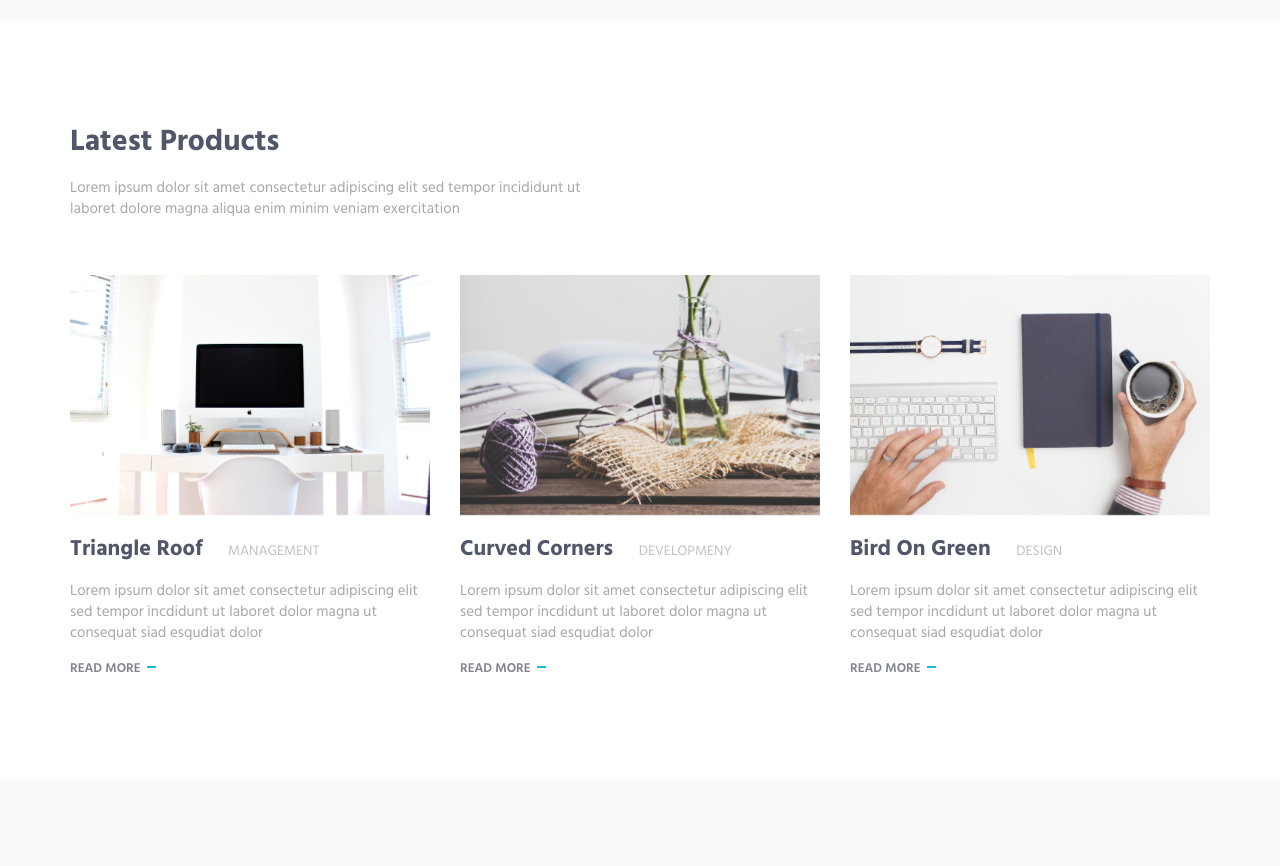
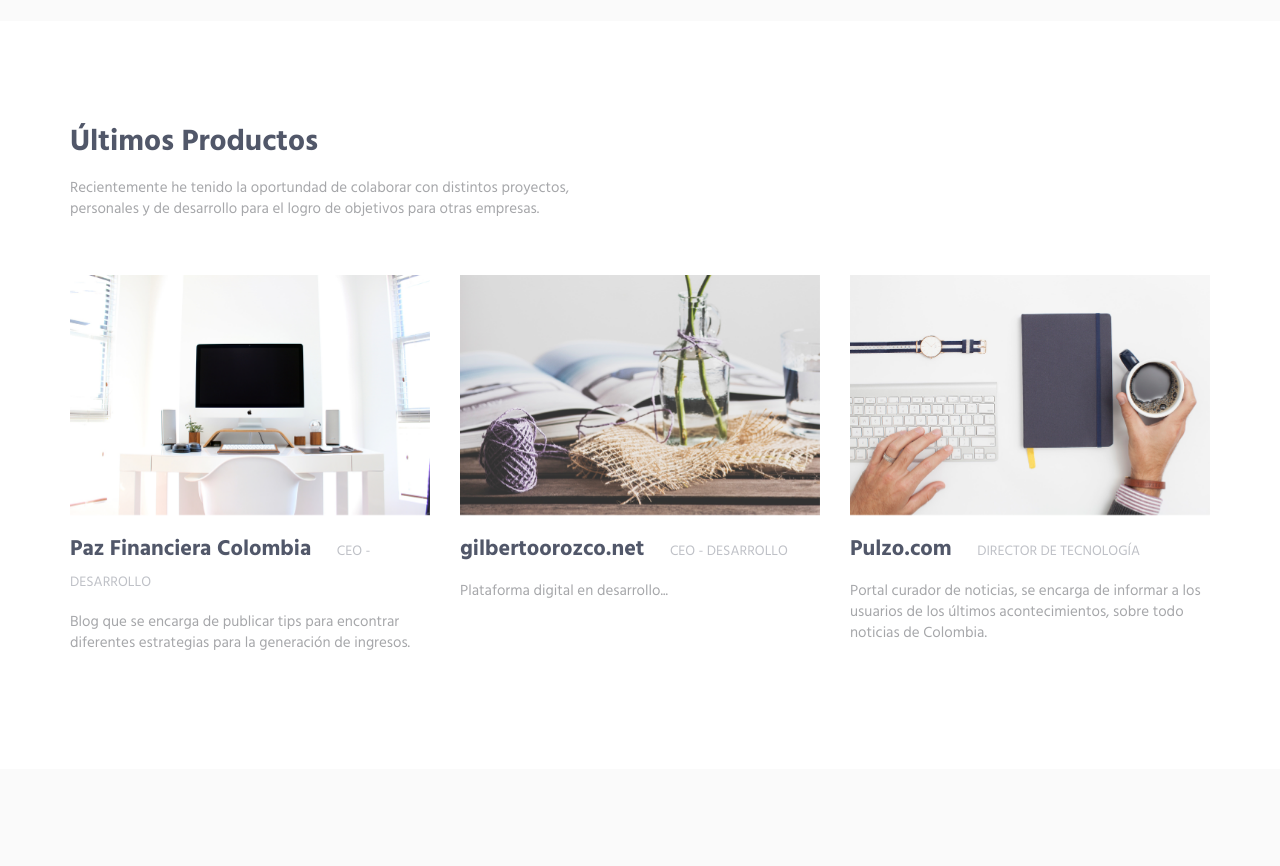
Before and after one commit to dreamgoldman1/cv, a plain HTML site: page index.html in a window 1280 px wide. Shown: the part 2060-2926 px from the top of the page. Drawn offline with Linux system fonts and the light colour scheme.

```diff
--- a/index.html
+++ b/index.html
@@ -243,8 +243,8 @@
             <div class="container content-lg">
                 <div class="row margin-b-40">
                     <div class="col-sm-6">
-                        <h2>Latest Products</h2>
-                        <p>Lorem ipsum dolor sit amet consectetur adipiscing elit sed tempor incididunt ut laboret dolore magna aliqua enim minim veniam exercitation</p>
+                        <h2>Últimos Productos</h2>
+                        <p>Recientemente he tenido la oportundad de colaborar con distintos proyectos, personales y de desarrollo para el logro de objetivos para otras empresas.</p>
                     </div>
                 </div>
                 <!--// end row -->
@@ -257,9 +257,9 @@
                                 <img class="img-responsive" src="img/970x647/01.jpg" alt="Latest Products Image">
                             </div>
                         </div>
-                        <h4><a href="#">Triangle Roof</a> <span class="text-uppercase margin-l-20">Management</span></h4>
-                        <p>Lorem ipsum dolor sit amet consectetur adipiscing elit sed tempor incdidunt ut laboret dolor magna ut consequat siad esqudiat dolor</p>
-                        <a class="link" href="#">Read More</a>
+                        <h4><a href="#">Paz Financiera Colombia</a> <span class="text-uppercase margin-l-20">CEO - Desarrollo</span></h4>
+                        <p>Blog que se encarga de publicar tips para encontrar diferentes estrategias para la generación de ingresos.</p>
+                        <!-- <a class="link" href="#">Read More</a> -->
                     </div>
                     <!-- End Latest Products -->
 
@@ -270,9 +270,9 @@
                                 <img class="img-responsive" src="img/970x647/02.jpg" alt="Latest Products Image">
                             </div>
                         </div>
-                        <h4><a href="#">Curved Corners</a> <span class="text-uppercase margin-l-20">Developmeny</span></h4>
-                        <p>Lorem ipsum dolor sit amet consectetur adipiscing elit sed tempor incdidunt ut laboret dolor magna ut consequat siad esqudiat dolor</p>
-                        <a class="link" href="#">Read More</a>
+                        <h4><a href="#">gilbertoorozco.net</a> <span class="text-uppercase margin-l-20">CEO - Desarrollo</span></h4>
+                        <p>Plataforma digital en desarrollo...</p>
+                        <!-- <a class="link" href="#">Read More</a> -->
                     </div>
                     <!-- End Latest Products -->
 
@@ -283,9 +283,9 @@
                                 <img class="img-responsive" src="img/970x647/03.jpg" alt="Latest Products Image">
                             </div>
                         </div>
-                        <h4><a href="#">Bird On Green</a> <span class="text-uppercase margin-l-20">Design</span></h4>
-                        <p>Lorem ipsum dolor sit amet consectetur adipiscing elit sed tempor incdidunt ut laboret dolor magna ut consequat siad esqudiat dolor</p>
-                        <a class="link" href="#">Read More</a>
+                        <h4><a href="#">Pulzo.com</a> <span class="text-uppercase margin-l-20">Director de Tecnología</span></h4>
+                        <p>Portal curador de noticias, se encarga de informar a los usuarios de los últimos acontecimientos, sobre todo noticias de Colombia.</p>
+                        <!-- <a class="link" href="#">Read More</a> -->
                     </div>
                     <!-- End Latest Products -->
                 </div>
```
Also changed, not shown: 1 other file.
